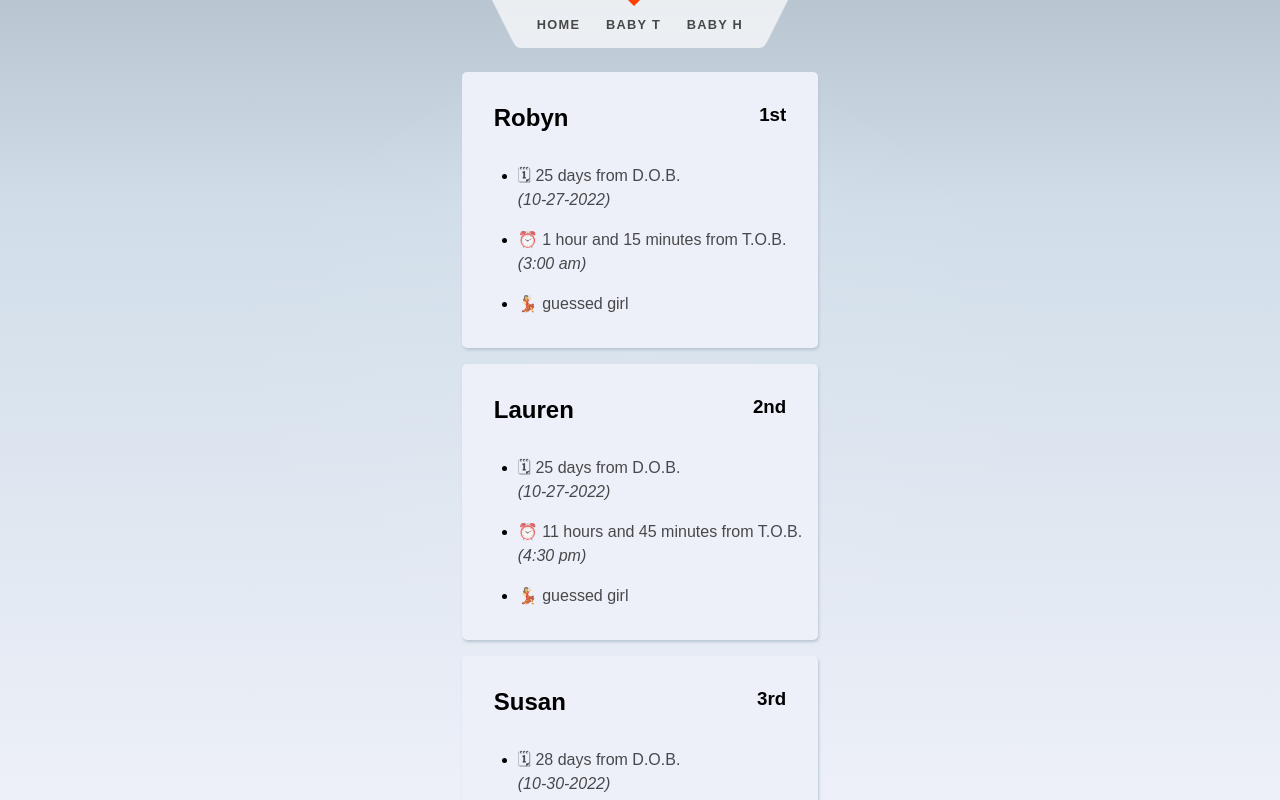
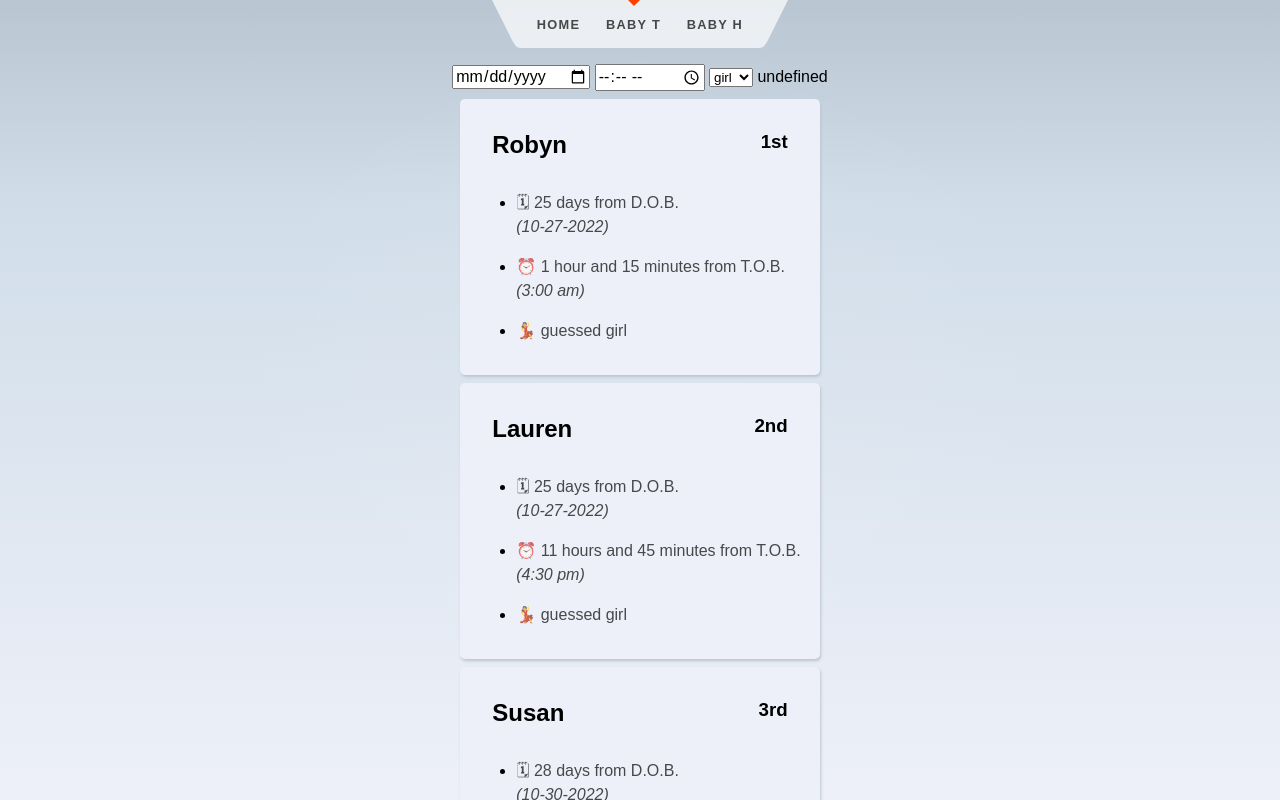
Before and after one commit to andrewwebbdeveloper/poll-baby, a SvelteKit app: page /baby-t in a window 1280 px wide. Shown: the top 800 px of the page. Built offline with nearby package versions, Linux system fonts and the light colour scheme.

Commit message:
Working on adding inputs

```diff
--- a/src/lib/Results.svelte
+++ b/src/lib/Results.svelte
@@ -7,8 +7,8 @@ import { lightFormat } from 'date-fns'
 
   export let guesses;
   // export let date;
-  // export let time;
-  // export let gender;
+  export let time;
+  export let gender;
 
   function hoursAndMinutesText(person, minutes) {
     const hours = Math.floor(person.minutesFromTOB / 60)
@@ -17,10 +17,15 @@ import { lightFormat } from 'date-fns'
     return `${hours ? `${hours} hour${hours > 1 ? 's' : ''} and` : ''} ${remainingMins ? `${remainingMins} minute${remainingMins > 1 ? 's' : ''}` : ''}`
   }
 
+  function timeObject(timeString) {
+    return !timeString ? '' : {hour: timeString.substring(0,1), minute: timeString.substring(3,-1)}
+  }
+
   // const total = getTotal(guesses, date, time, gender)
   const total = getTotal(guesses, new Date(`10/2/2022`), {hour: 4, minute: 15}, 'girl').sort((a,b) => a.rank - b.rank)
 
 </script>
+{timeObject(time).hour}
 {#each total as person}
 <div class="container left-align">
   <div class="card-header">
--- a/src/routes/baby-t/+page.svelte
+++ b/src/routes/baby-t/+page.svelte
@@ -1,6 +1,9 @@
 <script>
 import Results from '$lib/Results.svelte'
 import {guesses} from '$lib/guesses.js'
+
+let time
+let gender
 </script>
 
 <svelte:head>
@@ -10,7 +13,15 @@ import {guesses} from '$lib/guesses.js'
 
 <div class="container">
 <div></div>
-<Results guesses={guesses.T}/>
+<div>
+<input type="date">
+<input type="time" bind:value={time}>
+<select name="" id="" bind:value={gender}>
+	<option value="girl">girl</option>
+	<option value="boy">boy</option>
+</select>
+<Results guesses={guesses.T} gender={gender} time={time}/>
+</div>
 <div></div>
 </div>
 
```
